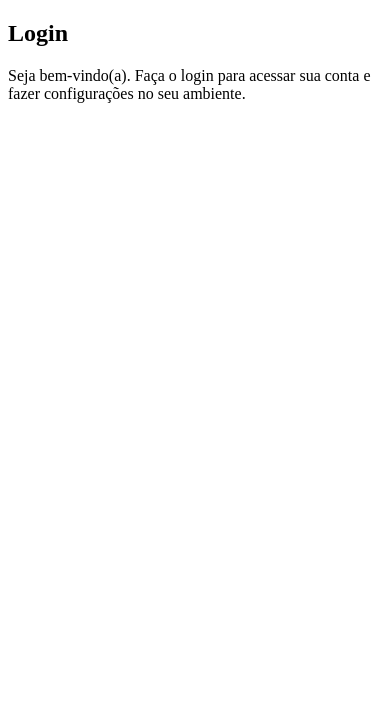
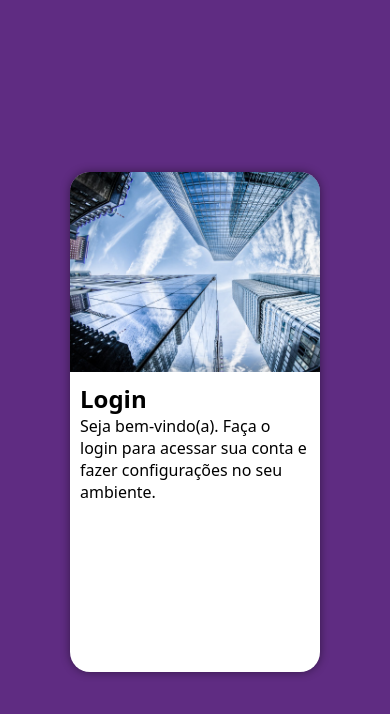
Before and after one commit to MatheusBarbosa-prog/projeto-login, a plain HTML site: page index.html in a window 390 px wide. Drawn offline with Linux system fonts and the light colour scheme.

Commit message:
mobile first

```diff
--- a/estilos/style.css
+++ b/estilos/style.css
@@ -5,3 +5,51 @@
     Verde: #49a09d
     Lilás: #5f2c82
 */
+
+* {
+    font-family: system-ui, -apple-system, BlinkMacSystemFont, 'Segoe UI', Roboto, Oxygen, Ubuntu, Cantarell, 'Open Sans', 'Helvetica Neue', sans-serif;
+    padding: 0px;
+    margin: 0px;
+    box-sizing: border-box;
+}
+
+body, html {
+    background-color: #5f2c82;
+    height: 100vh;
+    width: 100vw;
+}
+
+main {
+    position: relative;
+    height: 100vh;
+    width: 100vw;
+}
+
+section#login {
+    position: absolute;
+    top: 50%;
+    left: 50%;
+    transform: translate(-50%, -50%);
+    overflow: hidden;
+
+    background-color: white;
+    width: 250px;
+    height: 500px;
+    border-radius: 20px;
+    box-shadow: 0px 0px 10px rgba(0, 0, 0, 0.452);
+
+}
+
+section#login > div#imagem {
+    display: block;
+    background: #5f2c82 url(../imagens/pexels-frankfurtpictures-830891.jpg) no-repeat;
+    background-size: cover;
+    background-position: left bottom;
+    height: 200px;
+}
+
+section#login > div#formulario {
+    display: block;
+    padding: 10px;
+
+}
--- a/index.html
+++ b/index.html
@@ -12,7 +12,7 @@
             <div id="imagem">
 
             </div>
-            <div id="formulário">
+            <div id="formulario">
                 <h1>Login</h1>
                 <p>Seja bem-vindo(a). Faça o login para acessar sua conta e fazer configurações no seu ambiente.</p>
                 <form action="login.php" method="post">
```
